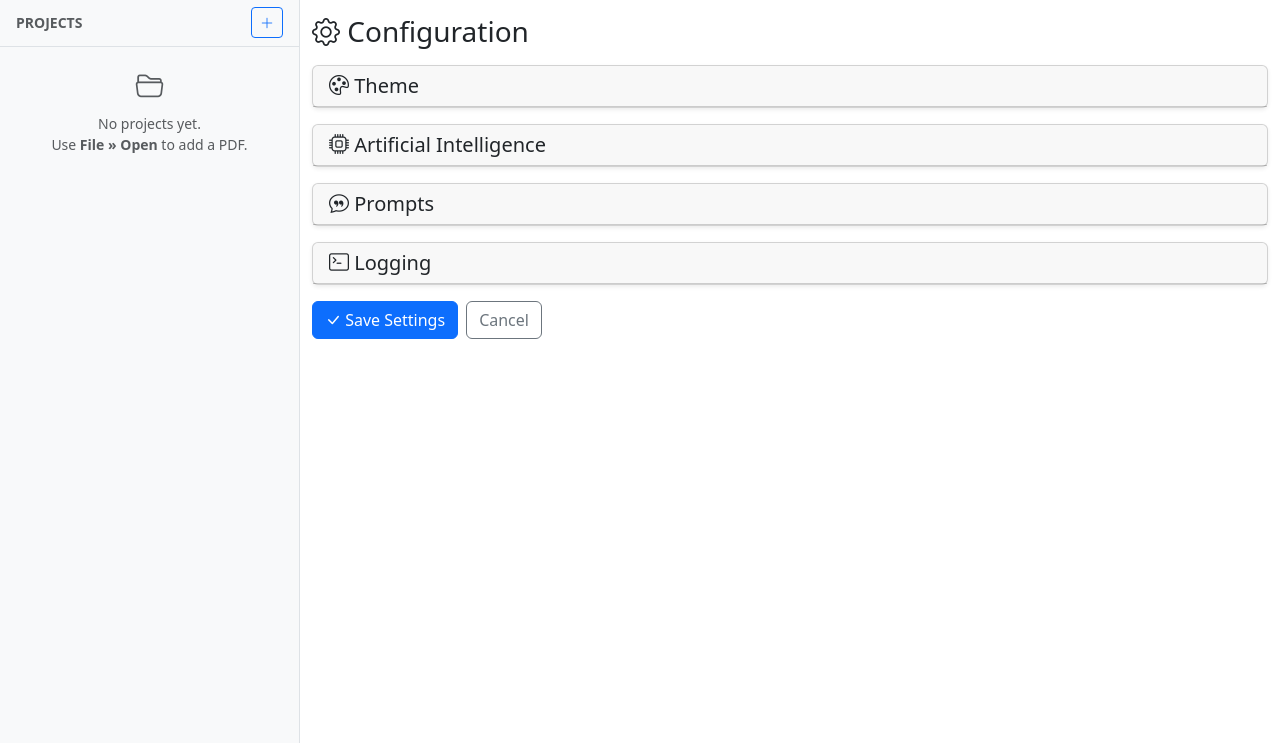
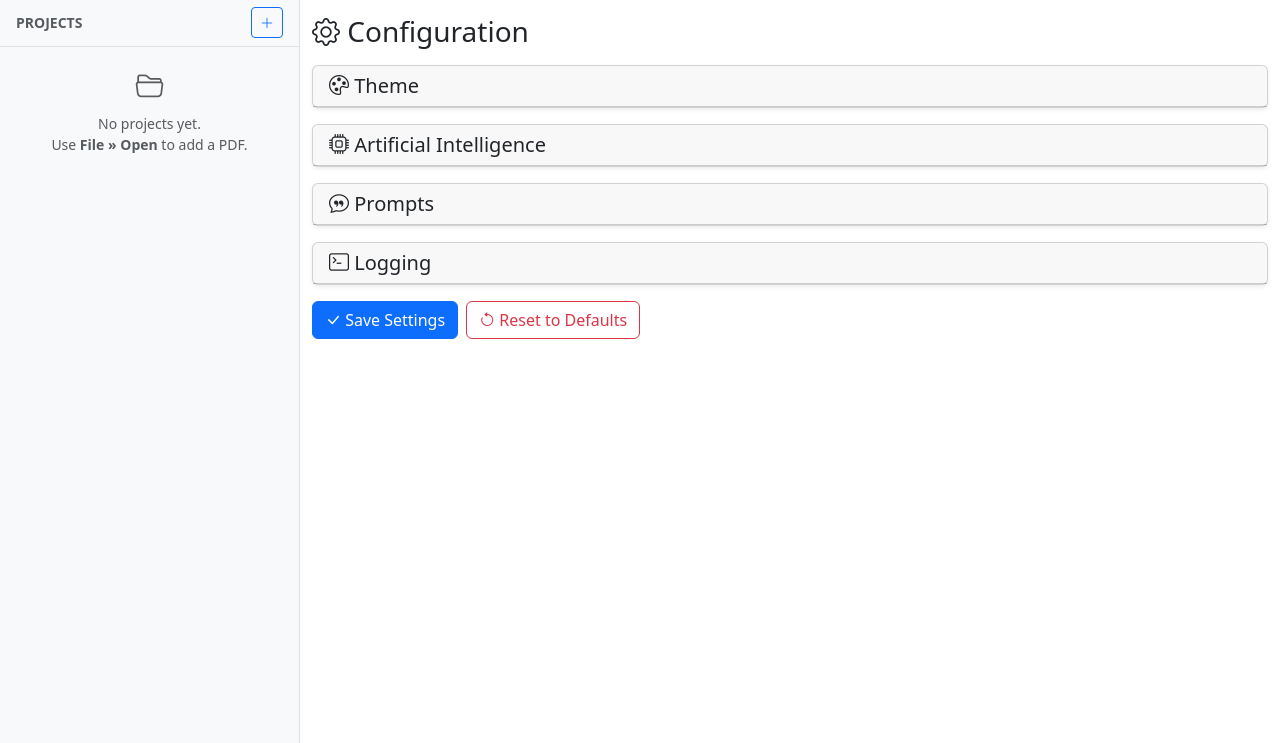
Before and after one commit to germanztz/autotester, a Flask app: page /config/ in a window 1280 px wide. Shown: the part 57-800 px from the top of the page. Run offline with Flask 3, Linux system fonts and the light colour scheme; data that the repository does not hold is empty.

Commit message:
reset config button

```diff
--- a/app/controllers/config_controller.py
+++ b/app/controllers/config_controller.py
@@ -126,3 +126,13 @@ def update():
         flash("Settings saved.", "success")
 
     return redirect(url_for("config.show"))
+
+
+@config_bp.route("/reset", methods=["POST"])
+def reset():
+    """Reset all configuration to factory defaults."""
+    config_manager = current_app.extensions["config_manager"]
+    config_manager.reset()
+    flash("Settings reset to defaults.", "success")
+    logger.info("Configuration reset to defaults by user")
+    return redirect(url_for("config.show"))
--- a/app/models/config_manager.py
+++ b/app/models/config_manager.py
@@ -216,3 +216,9 @@ class ConfigManager:
         current["logging"] = logging_cfg
         self.save(current)
         return current
+
+    def reset(self) -> dict[str, Any]:
+        """Reset all settings to factory defaults and persist."""
+        config = deepcopy(DEFAULT_CONFIG)
+        self.save(config)
+        return config
--- a/app/views/templates/config.html
+++ b/app/views/templates/config.html
@@ -138,14 +138,17 @@
     </div>
 </div>
 
+</form>
+
 <div class="d-flex gap-2">
-    <button type="submit" class="btn btn-primary">
+    <button type="submit" class="btn btn-primary" form="config-form">
         <i class="bi bi-check-lg"></i> Save Settings
     </button>
-    <a href="{{ url_for('main.index') }}" class="btn btn-outline-secondary">
-        Cancel
-    </a>
+    <form method="POST" action="{{ url_for('config.reset') }}" class="d-inline"
+          onsubmit="return confirm('Reset all settings to their default values? This cannot be undone.')">
+        <button type="submit" class="btn btn-outline-danger">
+            <i class="bi bi-arrow-counterclockwise"></i> Reset to Defaults
+        </button>
+    </form>
 </div>
-
-</form>
 {% endblock %}
```
Also changed, not shown: tests/test_config.py (+41 -0 lines).
